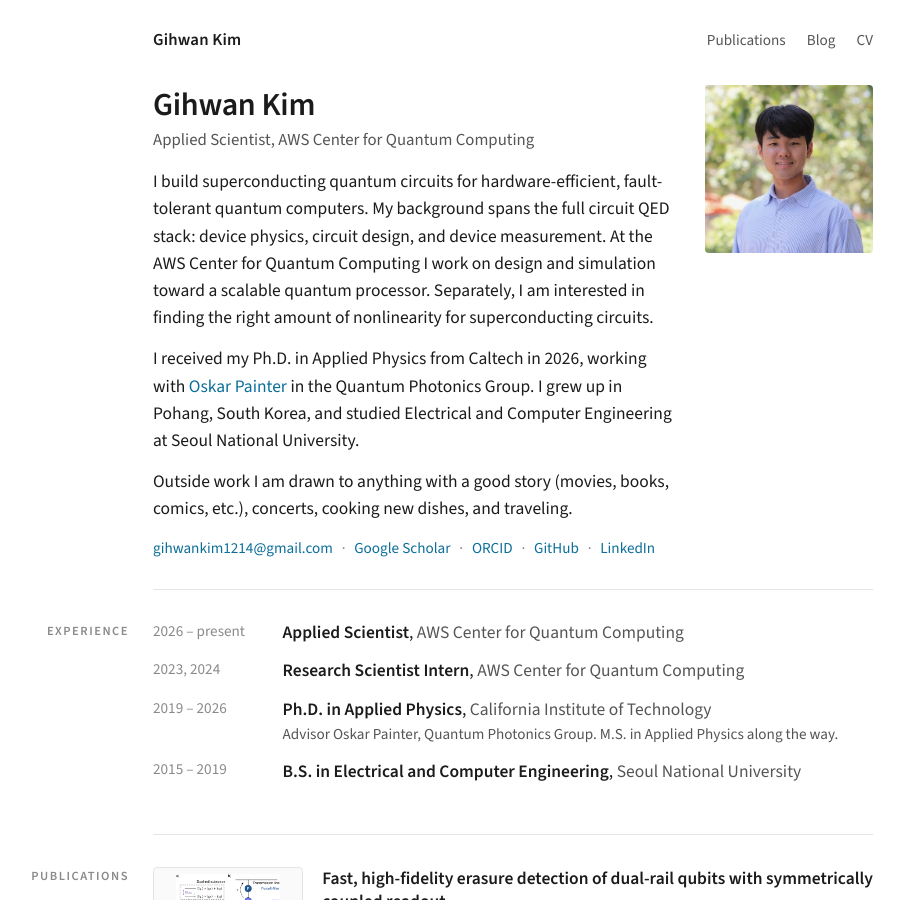
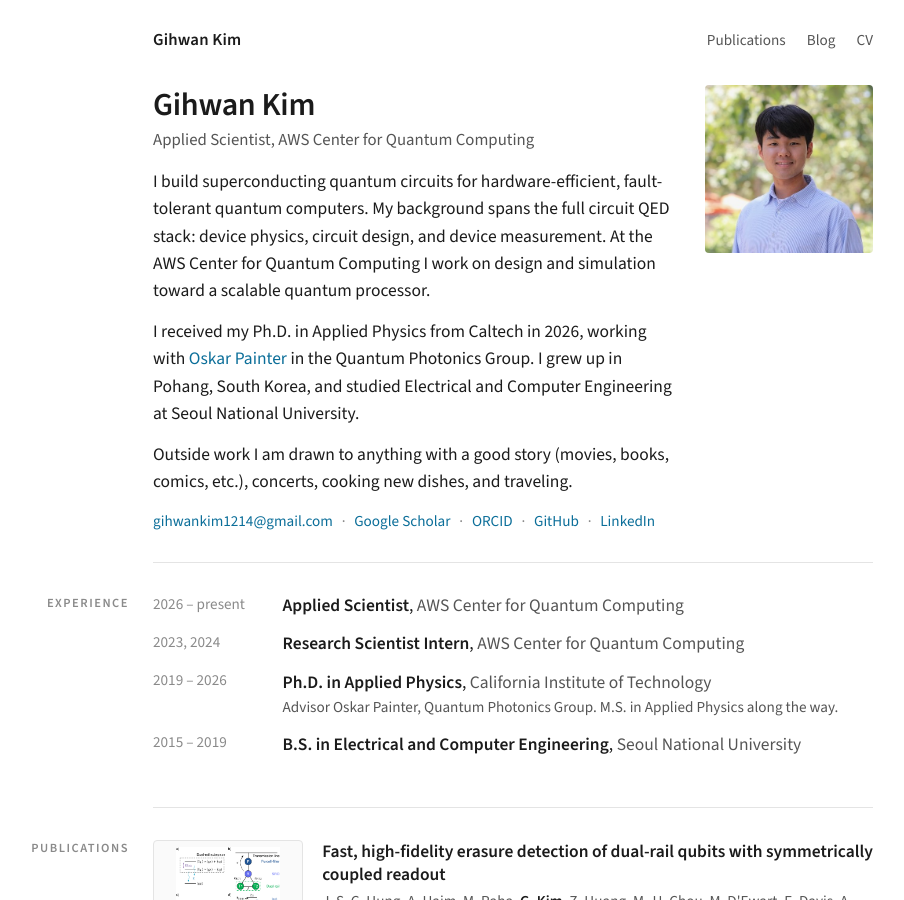
Before and after one commit to gihwan-scqubits/gihwan-scqubits.github.io, a Jekyll site: the page built from index.md, in a window 1280 px wide and 900 px high. Shown: the whole window, without its empty margins (127-1031 px from the left). Built offline with Jekyll 4.4.1, drawn with Linux system fonts in a browser that asks for light colours.

Commit message:
Bio: drop the nonlinearity sentence
Co-Authored-By: Claude Fable 5.1 <noreply@anthropic.com>
Claude-Session: https://claude.ai/code/session_01D9GyQzp35NGwXa4HyFQyv5

```diff
--- a/index.md
+++ b/index.md
@@ -10,8 +10,7 @@ body_class: home
     <p>I build superconducting quantum circuits for hardware-efficient, fault-tolerant quantum
     computers. My background spans the full circuit QED stack: device physics, circuit design, and
     device measurement. At the AWS Center for Quantum Computing I work on design and simulation toward
-    a scalable quantum processor. Separately, I am interested in finding the right amount of nonlinearity
-    for superconducting circuits.</p>
+    a scalable quantum processor.</p>
     <p>I received my Ph.D. in Applied Physics from Caltech in 2026, working with
     <a href="https://painterlab.caltech.edu">Oskar Painter</a> in the Quantum Photonics Group. I grew up
     in Pohang, South Korea, and studied Electrical and Computer Engineering at Seoul National University.</p>
```
